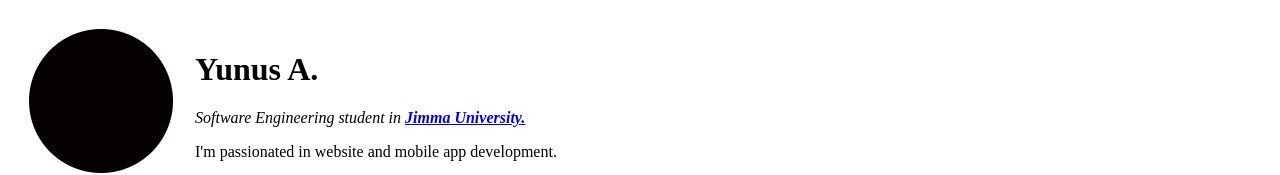
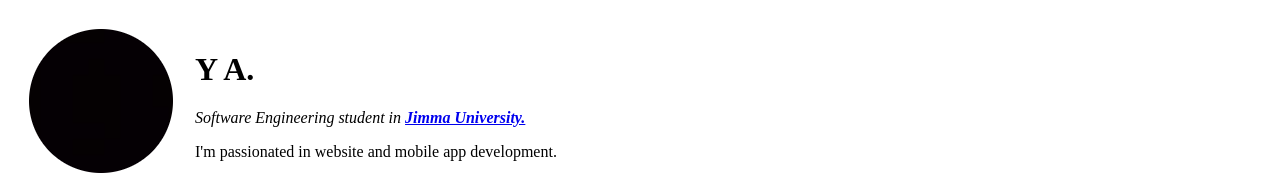
Before and after one commit to unus-ahmed/cv, a plain HTML site: page index.html in a window 1280 px wide. Shown: the top 175 px of the page. Drawn offline with Linux system fonts and the light colour scheme.

Commit message:
index.html

```diff
--- a/index.html
+++ b/index.html
@@ -11,7 +11,7 @@
         <tr>
             <td><img download src="image/black.png" alt="Black Photo"></td>
             <td>
-                <h1>Yunus A.</h1>
+                <h1>Y A.</h1>
                 <p><em>Software Engineering student in <strong> <a
                                 href="https://www.bing.com/ck/a?!&&p=27584c698e2db3baJmltdHM9MTcyMTk1MjAwMCZpZ3VpZD0xYjZkODc1MC1lNmFkLTZkZTMtMTU1MS05NTA4ZTcwMzZjNDUmaW5zaWQ9NTE5NA&ptn=3&ver=2&hsh=3&fclid=1b6d8750-e6ad-6de3-1551-9508e7036c45&psq=jimma+university+website+home+page&u=a1aHR0cHM6Ly9qdS5lZHUuZXQv&ntb=1"
                                 target="_blank">Jimma University.</a></strong> </em></p>
```
